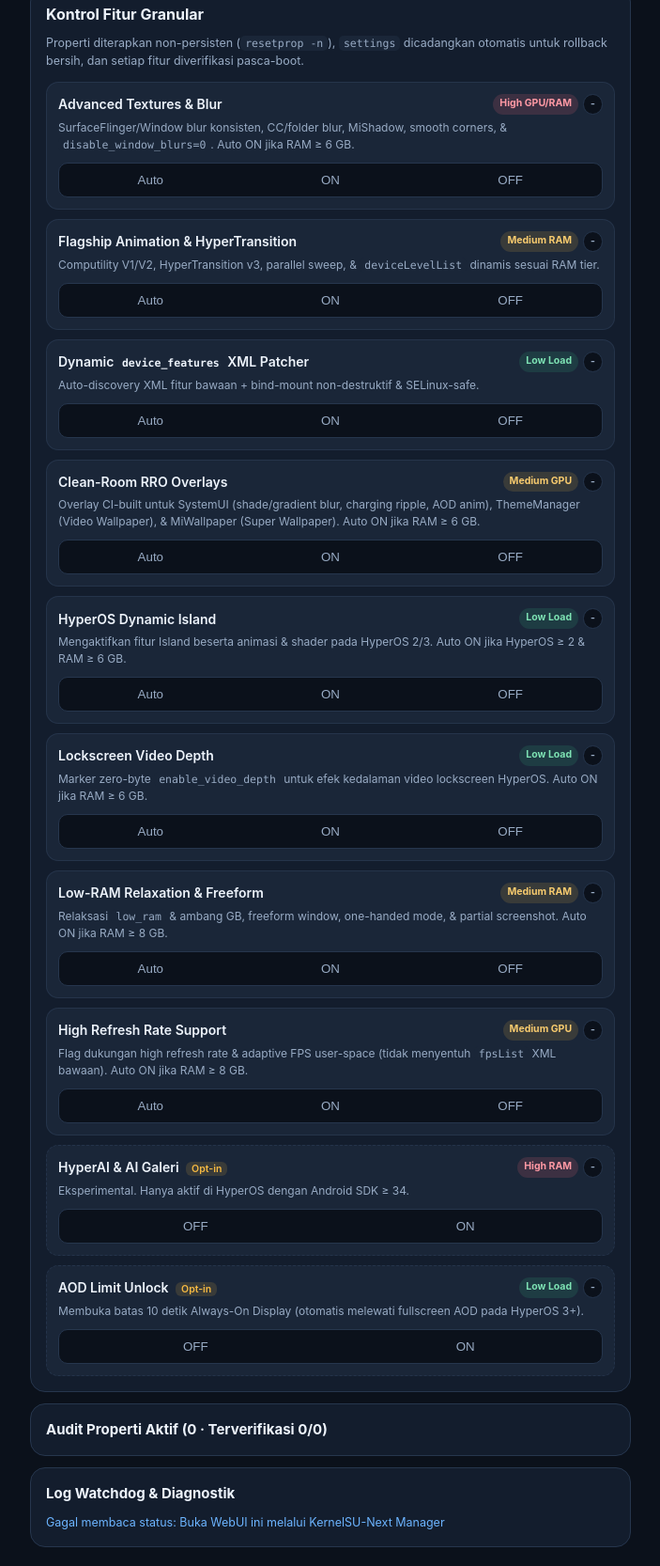
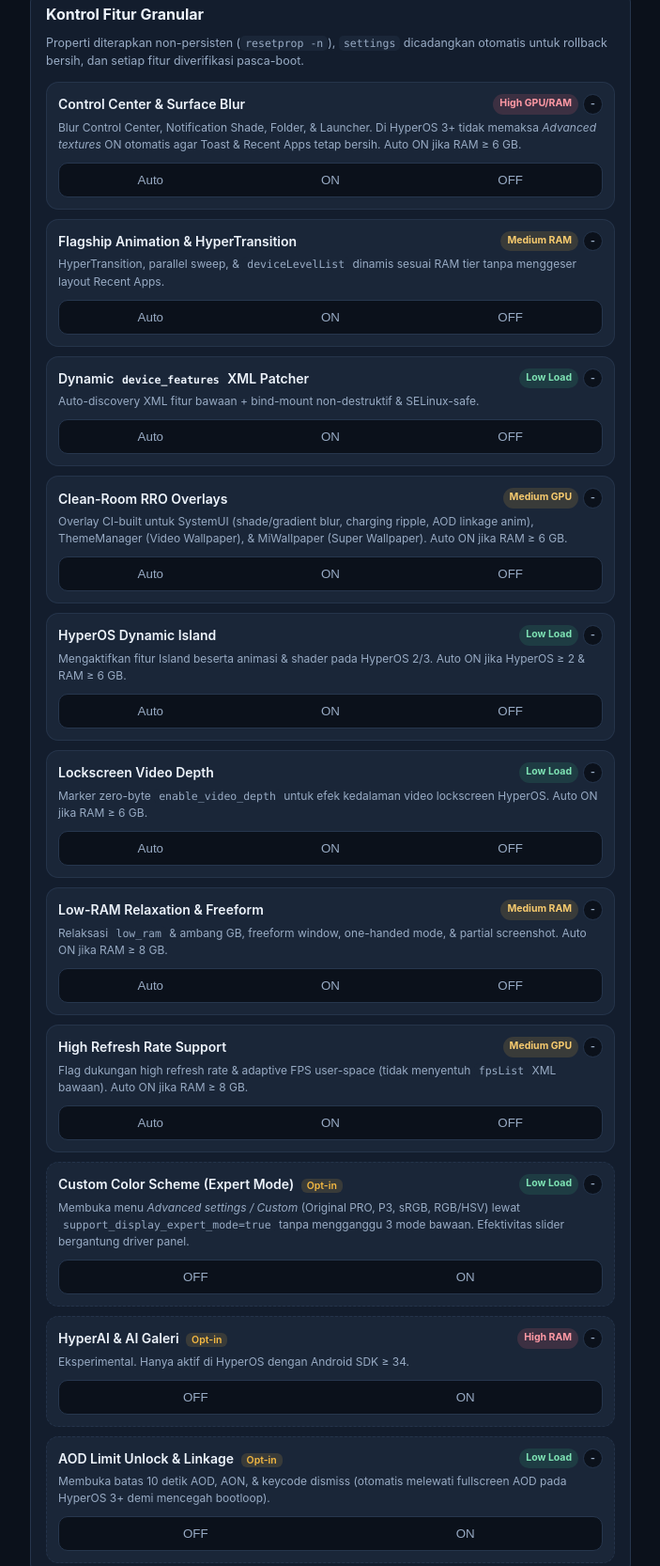
Before and after one commit to mystivara-creator/CoreSurface, a plain HTML site: page webroot/index.html in a window 1280 px wide. Shown: the part 697-2363 px from the top of the page at 94% size, without its empty margins (288-991 px from the left). Drawn offline with Linux system fonts and the light colour scheme.

Commit message:
Add opt-in Custom Color Scheme (FEAT_COLOR_EXPERT), fix HyperOS 3 Advanced Textures Toast/Recent Apps default, and complete AOD linkage XML tags

```diff
--- a/webroot/app.js
+++ b/webroot/app.js
@@ -12,9 +12,12 @@ const FEATURE_KEYS = [
   'FEAT_VIDEO_DEPTH',
   'FEAT_MULTITASK',
   'FEAT_DISPLAY_HZ',
+  'FEAT_COLOR_EXPERT',
   'FEAT_HYPERAI',
   'FEAT_AOD_UNLOCK'
 ];
+
+const OPT_IN_KEYS = new Set(['FEAT_COLOR_EXPERT', 'FEAT_HYPERAI', 'FEAT_AOD_UNLOCK']);
 
 let execCounter = 0;
 
@@ -391,7 +394,7 @@ async function refreshStatus() {
 
     for (const key of FEATURE_KEYS) {
       const lower = key.toLowerCase();
-      setSegmentValue(key, kv['cfg_' + lower] || (key === 'FEAT_HYPERAI' || key === 'FEAT_AOD_UNLOCK' ? '0' : 'auto'));
+      setSegmentValue(key, kv['cfg_' + lower] || (OPT_IN_KEYS.has(key) ? '0' : 'auto'));
       renderVerifyPill(key, kv['verify_' + lower] || '', pendingSet.has(key), kv['eff_' + lower] || '0');
     }
 
--- a/webroot/index.html
+++ b/webroot/index.html
@@ -93,15 +93,15 @@
         <div class="feat-card" data-feat="FEAT_BLUR">
           <div class="feat-head">
             <div class="feat-title-wrap">
-              <h3>Advanced Textures &amp; Blur</h3>
+              <h3>Control Center &amp; Surface Blur</h3>
               <div class="meta-pills">
                 <span class="load-pill load-high">High GPU/RAM</span>
                 <span id="verify-FEAT_BLUR" class="v-pill v-neutral">-</span>
               </div>
             </div>
-            <p class="feat-desc">SurfaceFlinger/Window blur konsisten, CC/folder blur, MiShadow, smooth corners, &amp; <code>disable_window_blurs=0</code>. Auto ON jika RAM ≥ 6 GB.</p>
+            <p class="feat-desc">Blur Control Center, Notification Shade, Folder, &amp; Launcher. Di HyperOS 3+ tidak memaksa <em>Advanced textures</em> ON otomatis agar Toast &amp; Recent Apps tetap bersih. Auto ON jika RAM ≥ 6 GB.</p>
           </div>
-          <div class="seg-group" data-key="FEAT_BLUR" role="group" aria-label="Advanced Textures and Blur">
+          <div class="seg-group" data-key="FEAT_BLUR" role="group" aria-label="Control Center and Surface Blur">
             <button type="button" data-val="auto">Auto</button>
             <button type="button" data-val="1">ON</button>
             <button type="button" data-val="0">OFF</button>
@@ -117,7 +117,7 @@
                 <span id="verify-FEAT_ANIMATIONS" class="v-pill v-neutral">-</span>
               </div>
             </div>
-            <p class="feat-desc">Computility V1/V2, HyperTransition v3, parallel sweep, &amp; <code>deviceLevelList</code> dinamis sesuai RAM tier.</p>
+            <p class="feat-desc">HyperTransition, parallel sweep, &amp; <code>deviceLevelList</code> dinamis sesuai RAM tier tanpa menggeser layout Recent Apps.</p>
           </div>
           <div class="seg-group" data-key="FEAT_ANIMATIONS" role="group" aria-label="Flagship Animations">
             <button type="button" data-val="auto">Auto</button>
@@ -153,7 +153,7 @@
                 <span id="verify-FEAT_RRO_OVERLAYS" class="v-pill v-neutral">-</span>
               </div>
             </div>
-            <p class="feat-desc">Overlay CI-built untuk SystemUI (shade/gradient blur, charging ripple, AOD anim), ThemeManager (Video Wallpaper), &amp; MiWallpaper (Super Wallpaper). Auto ON jika RAM ≥ 6 GB.</p>
+            <p class="feat-desc">Overlay CI-built untuk SystemUI (shade/gradient blur, charging ripple, AOD linkage anim), ThemeManager (Video Wallpaper), &amp; MiWallpaper (Super Wallpaper). Auto ON jika RAM ≥ 6 GB.</p>
           </div>
           <div class="seg-group" data-key="FEAT_RRO_OVERLAYS" role="group" aria-label="Clean-Room RRO Overlays">
             <button type="button" data-val="auto">Auto</button>
@@ -234,6 +234,23 @@
           </div>
         </div>
 
+        <div class="feat-card feat-exp" data-feat="FEAT_COLOR_EXPERT">
+          <div class="feat-head">
+            <div class="feat-title-wrap">
+              <h3>Custom Color Scheme (Expert Mode) <span class="tag-warn">Opt-in</span></h3>
+              <div class="meta-pills">
+                <span class="load-pill load-low">Low Load</span>
+                <span id="verify-FEAT_COLOR_EXPERT" class="v-pill v-neutral">-</span>
+              </div>
+            </div>
+            <p class="feat-desc">Membuka menu <em>Advanced settings / Custom</em> (Original PRO, P3, sRGB, RGB/HSV) lewat <code>support_display_expert_mode=true</code> tanpa mengganggu 3 mode bawaan. Efektivitas slider bergantung driver panel.</p>
+          </div>
+          <div class="seg-group" data-key="FEAT_COLOR_EXPERT" role="group" aria-label="Custom Color Scheme Expert Mode">
+            <button type="button" data-val="0">OFF</button>
+            <button type="button" data-val="1">ON</button>
+          </div>
+        </div>
+
         <div class="feat-card feat-exp" data-feat="FEAT_HYPERAI">
           <div class="feat-head">
             <div class="feat-title-wrap">
@@ -254,13 +271,13 @@
         <div class="feat-card feat-exp" data-feat="FEAT_AOD_UNLOCK">
           <div class="feat-head">
             <div class="feat-title-wrap">
-              <h3>AOD Limit Unlock <span class="tag-warn">Opt-in</span></h3>
+              <h3>AOD Limit Unlock &amp; Linkage <span class="tag-warn">Opt-in</span></h3>
               <div class="meta-pills">
                 <span class="load-pill load-low">Low Load</span>
                 <span id="verify-FEAT_AOD_UNLOCK" class="v-pill v-neutral">-</span>
               </div>
             </div>
-            <p class="feat-desc">Membuka batas 10 detik Always-On Display (otomatis melewati fullscreen AOD pada HyperOS 3+).</p>
+            <p class="feat-desc">Membuka batas 10 detik AOD, AON, &amp; keycode dismiss (otomatis melewati fullscreen AOD pada HyperOS 3+ demi mencegah bootloop).</p>
           </div>
           <div class="seg-group" data-key="FEAT_AOD_UNLOCK" role="group" aria-label="AOD Unlock">
             <button type="button" data-val="0">OFF</button>
```
Also changed, not shown: 9 other files.
